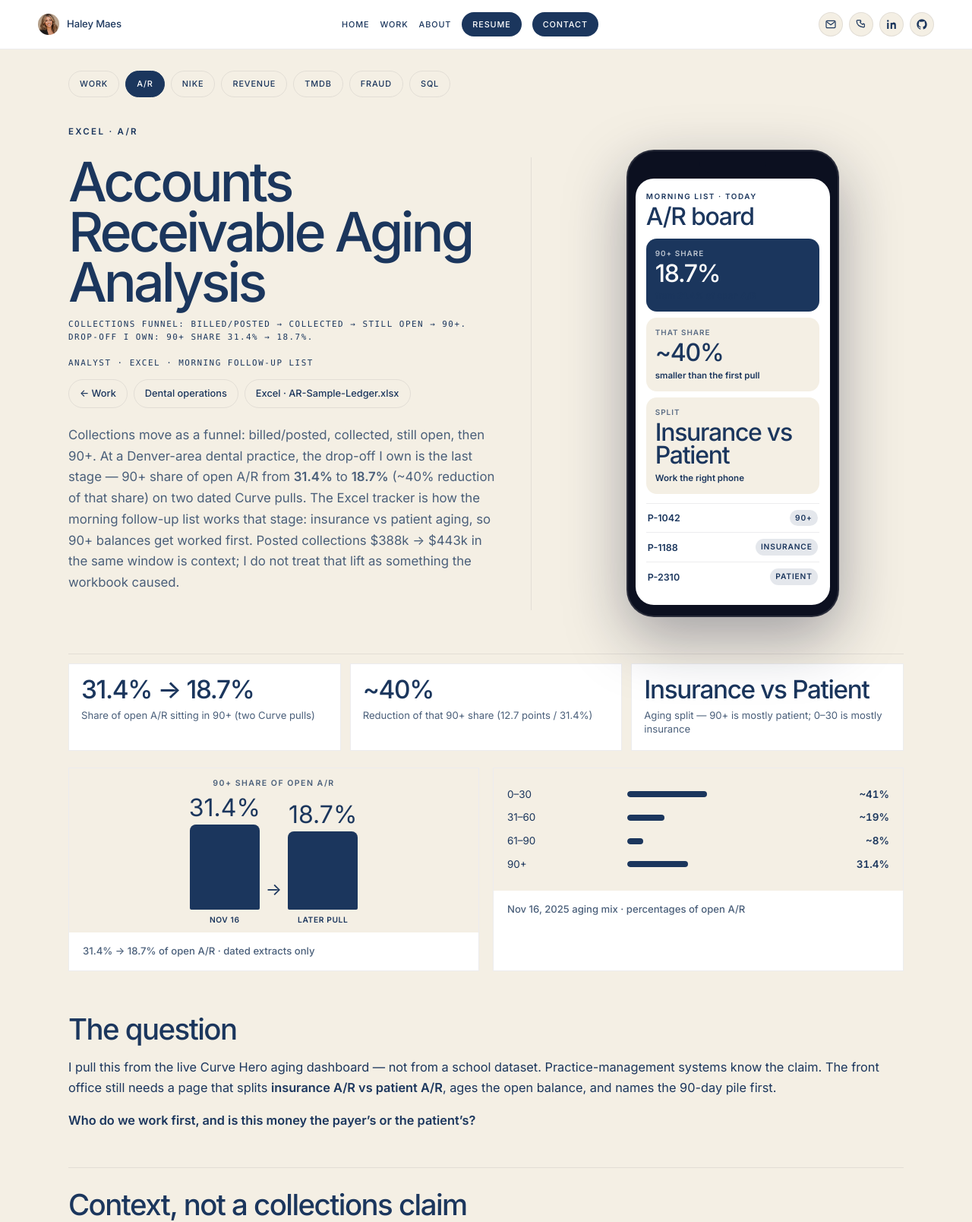
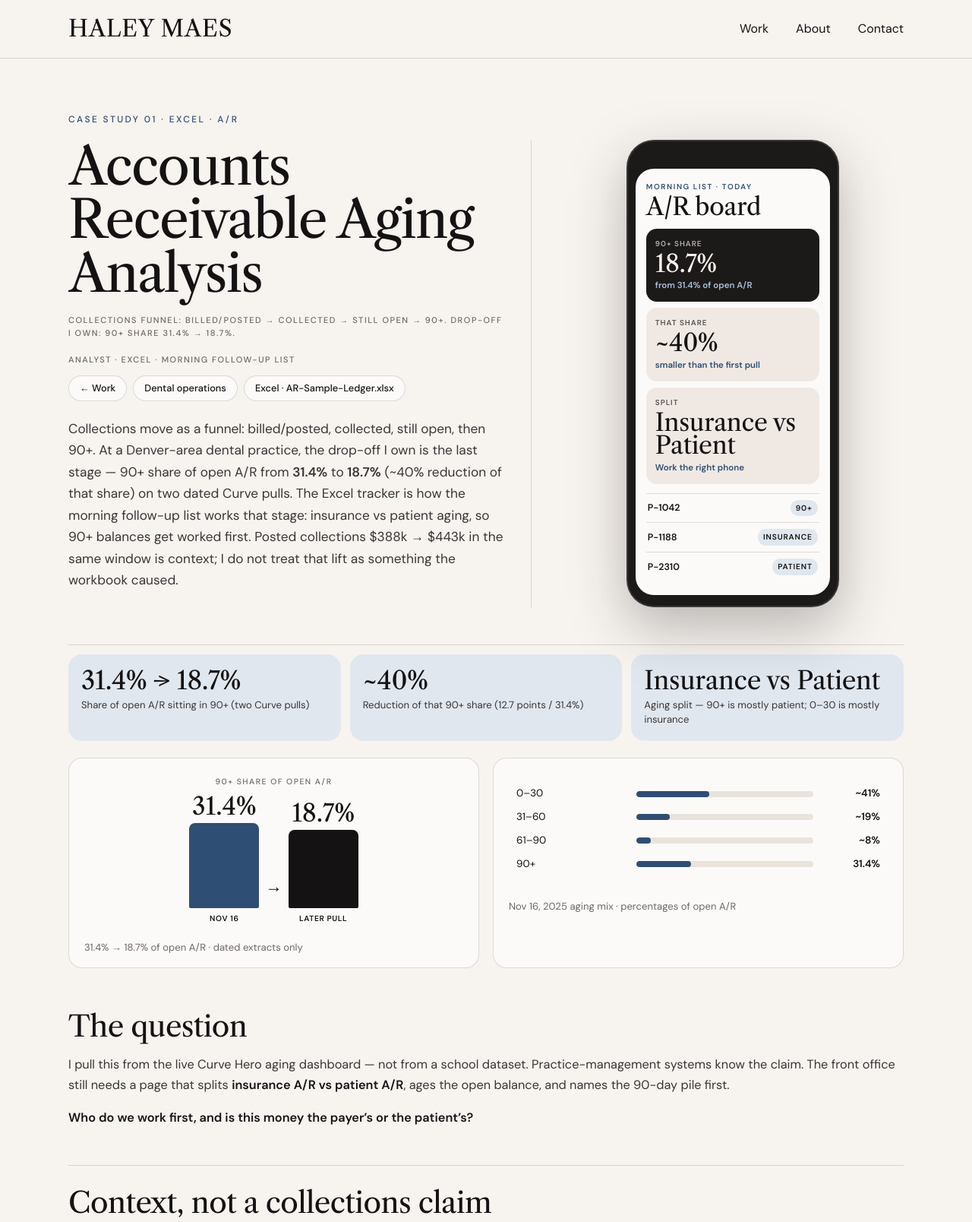
Before and after one commit to haleymaes/haleymaes.github.io, a plain HTML site: page projects/ar-tracker.html in a window 1280 px wide. Shown: the top 1608 px of the page at 76% size. Drawn offline with nearby package versions, Linux system fonts and the light colour scheme; a web font is replaced by a local one.

Commit message:
Preview: put the A/R case study in the site frame
Not published: GitHub Pages serves main, and this waits for approval.

- projects/frame.css: the homepage's fonts, paper, header, footer and card
  style for the study pages, with one accent block per study (easy color
  swaps: --accent, --accent-ink, --accent-on, --accent-light, --tint-1..3).
- ar-tracker.html: site header and footer, "Case study 01" eyebrow,
  prev/next pager, navy accent; old nav, tab rail and ticker removed.
  Content unchanged.

```diff
--- a/projects/ar-tracker.html
+++ b/projects/ar-tracker.html
@@ -1,58 +1,38 @@
 <!DOCTYPE html>
-<html lang="en" data-layout="study" data-theme="ar">
+<html lang="en" data-layout="study" data-theme="study-ar">
 <head>
   <meta charset="utf-8" />
   <meta name="viewport" content="width=device-width, initial-scale=1" />
-  <title>Accounts Receivable Aging Analysis · Haley Maes</title>
+  <title>Accounts Receivable Aging Analysis | Haley Maes</title>
   <meta name="description" content="Denver-area dental practice: 90+ share of open A/R moved from 31.4% to 18.7% (~40% reduction of that share). Excel A/R tracker / morning follow-up list." />
-  <link rel="stylesheet" href="https://fonts.googleapis.com/css2?family=Instrument+Serif:ital@0;1&family=Inter:wght@400;500;600&display=swap" />
+  <link rel="stylesheet" href="https://fonts.googleapis.com/css2?family=DM+Sans:opsz,wght@9..40,400;9..40,500;9..40,600&family=IBM+Plex+Mono:wght@400;500&family=Libre+Caslon+Display&family=Libre+Caslon+Text:ital,wght@0,400;0,700;1,400&display=swap" />
   <link rel="stylesheet" href="styles.css?v=52" />
+  <link rel="stylesheet" href="frame.css" />
   <link rel="icon" href="../assets/favicon.svg" type="image/svg+xml" />
+  <link rel="icon" href="../assets/favicon-32.png" sizes="32x32" type="image/png" />
+  <link rel="apple-touch-icon" href="../assets/apple-touch-icon.png" />
 </head>
 <body>
-  <nav class="site-nav">
-    <div class="wrap">
-      <a class="brand" href="../index.html"><img class="brand-photo" src="img/haley.png" alt="" />Haley Maes</a>
-      <div class="nav-links">
-        <a href="../index.html">Home</a>
-        <a href="../index.html#work">Work</a>
-        <a href="../index.html#about">About</a>
-        <a class="btn" href="../assets/Haley-Maes-Resume.pdf" target="_blank" rel="noopener noreferrer">Resume</a>
-        <a class="btn" href="../index.html#contact">Contact</a>
-      </div>
-      <div class="nav-social" aria-label="Contact">
-        <a class="nav-ico" href="mailto:haleymykellemaes@gmail.com" aria-label="Email" title="Email">
-          <svg viewBox="0 0 24 24" aria-hidden="true" fill="none" stroke="currentColor" stroke-width="1.8" stroke-linejoin="round"><rect x="3" y="5" width="18" height="14" rx="2"/><path d="M4.2 7.2 12 13l7.8-5.8"/></svg>
-        </a>
-        <a class="nav-ico" href="tel:7204673584" aria-label="Phone 720-467-3584, text or call" title="720-467-3584 · text or call">
-          <svg viewBox="0 0 24 24" aria-hidden="true" fill="none" stroke="currentColor" stroke-width="1.8" stroke-linejoin="round"><path d="M8 3.8h2.6l1 2.5-1.8 1.1a11 11 0 0 0 5.1 5.1l1.1-1.8 2.5 1V16a1.7 1.7 0 0 1-1.8 1.7C7.9 16.6 3.4 12.1 3.3 5.6A1.7 1.7 0 0 1 5 3.8H8z"/></svg>
-        </a>
-        <a class="nav-ico" href="https://www.linkedin.com/in/haleymmaes" target="_blank" rel="noopener noreferrer" aria-label="LinkedIn" title="LinkedIn">
-          <svg viewBox="0 0 24 24" aria-hidden="true"><path fill="currentColor" d="M6.54 8.96H3.27V21h3.27V8.96zM4.9 3.5a1.9 1.9 0 1 0 0 3.8 1.9 1.9 0 0 0 0-3.8zM20.73 13.16c0-3.32-1.77-4.86-4.13-4.86-1.9 0-2.75 1.05-3.22 1.78h-.05V8.96H10.1V21h3.24v-5.82c0-1.54.29-3.03 2.2-3.03 1.88 0 1.91 1.76 1.91 3.13V21h3.28v-7.84z"/></svg>
-        </a>
-        <a class="nav-ico" href="https://github.com/haleymaes" target="_blank" rel="noopener noreferrer" aria-label="GitHub" title="GitHub">
-          <svg viewBox="0 0 24 24" aria-hidden="true"><path fill="currentColor" d="M12 2C6.48 2 2 6.58 2 12.26c0 4.52 2.87 8.35 6.84 9.71.5.1.68-.22.68-.49v-1.73c-2.78.62-3.37-1.37-3.37-1.37-.45-1.18-1.11-1.5-1.11-1.5-.91-.64.07-.62.07-.62 1 .07 1.53 1.06 1.53 1.06.89 1.56 2.34 1.11 2.91.85.09-.66.35-1.11.63-1.37-2.22-.26-4.56-1.14-4.56-5.07 0-1.12.39-2.03 1.03-2.75-.1-.26-.45-1.3.1-2.7 0 0 .84-.27 2.75 1.05A9.3 9.3 0 0 1 12 6.84c.85 0 1.71.12 2.51.35 1.9-1.32 2.74-1.05 2.74-1.05.55 1.4.2 2.44.1 2.7.64.72 1.03 1.63 1.03 2.75 0 3.94-2.34 4.8-4.57 5.06.36.32.68.94.68 1.9v2.81c0 .27.18.6.69.49A10.04 10.04 0 0 0 22 12.26C22 6.58 17.52 2 12 2z"/></svg>
-        </a>
-      </div>
-
+  <a class="frame-skip" href="#main">Skip to content</a>
+  <header class="site-head">
+    <div class="site-head__inner">
+      <a class="site-head__name" href="../">Haley Maes</a>
+      <nav aria-label="Primary">
+        <ul>
+          <li><a href="../#work">Work</a></li>
+          <li><a href="../#about">About</a></li>
+          <li><a href="#contact">Contact</a></li>
+        </ul>
+      </nav>
     </div>
-  </nav>
+  </header>
 
   <div class="stage">
     <div class="page-col">
-      <nav class="hang-rail" aria-label="Case studies">
-        <a class="hang-tab" href="../index.html">Work</a>
-        <a class="hang-tab is-active" href="ar-tracker.html">A/R</a>
-        <a class="hang-tab" href="nike.html">Nike</a>
-        <a class="hang-tab" href="revenue-intelligence/">Revenue</a>
-        <a class="hang-tab" href="tmdb-revenue.html">TMDb</a>
-        <a class="hang-tab" href="transaction-anomaly.html">Fraud</a>
-        <a class="hang-tab" href="student-performance-sql.html">SQL</a>
-      </nav>
 
       <div class="folder">
-        <main class="sheet">
-          <p class="folder-heading"><span>Excel · A/R</span></p>
+        <main class="sheet" id="main">
+          <p class="folder-heading"><span>Case study 01 · Excel · A/R</span></p>
           <div class="case-hero">
             <div>
               <h1 class="display">Accounts Receivable Aging Analysis</h1>
@@ -244,27 +224,29 @@
             <h2>Limitations</h2>
             <p>Practice is unnamed here (a Denver-area dental practice). No patient names, no chart copies from the PMS, no provider names, no annual collections mix by card type. The Nov 16, 2025 snapshot is dated in Curve (31.4% in 90+); the second aging screenshot is the same dashboard on a later pull (18.7% in 90+). The public workbook is a 90+ outstanding extract with placeholder IDs and demo visit / next-appointment dates — it is not the full open A/R mix those two percentages describe.</p>
           </div>
-
-          <a class="ticker ticker-link" href="nike.html">
-            <b>Next: Nike analog</b><span>↗</span>
-            <b>Next: Nike analog</b><span>↗</span>
-            <b>Next: Nike analog</b><span>↗</span>
-          </a>
-          <div class="pager">
-            <a href="../index.html#work">← All work</a>
-            <a href="nike.html">Nike analog →</a>
-          </div>
+          <nav class="study-pager" aria-label="More case studies"><a href="../#work"><span>Back to</span>All work</a><a href="student-performance-sql.html"><span>Next · 02</span>Student Performance Risk Analysis</a></nav>
         </main>
       </div>
     </div>
   </div>
 
-  <footer>
-    <div class="wrap">
-      <span>Haley Maes · Dental A/R</span>
-      <a href="../index.html">Portfolio home</a>
+  <footer class="site-foot" id="contact">
+    <div class="site-foot__inner">
+      <p class="site-foot__eyebrow">Let’s work together</p>
+      <div class="site-foot__grid">
+        <p class="site-foot__name"><a href="../">Haley Maes</a></p>
+        <ul class="site-foot__links">
+          <li><a href="https://github.com/haleymaes" target="_blank" rel="noopener noreferrer">GitHub</a></li>
+          <li><a href="https://www.linkedin.com/in/haleymmaes" target="_blank" rel="noopener noreferrer">LinkedIn</a></li>
+          <li><a href="../assets/Haley-Maes-Resume.pdf" target="_blank" rel="noopener">Résumé<span class="frame-sr"> (PDF)</span></a></li>
+        </ul>
+      </div>
+      <ul class="site-foot__contact">
+        <li><a href="mailto:haleymykellemaes@gmail.com">haleymykellemaes@gmail.com</a></li>
+        <li><a href="tel:+17204673584">(720) 467-3584</a></li>
+      </ul>
+      <p class="site-foot__fine">Arvada, CO. Open to data analyst, financial analyst, and analytics-focused operations roles.</p>
     </div>
   </footer>
-<script src="nav.js"></script>
 </body>
 </html>
--- /dev/null
+++ b/projects/frame.css
@@ -0,0 +1,243 @@
+/*
+ * Site frame for the case studies (A/R, Student, Film, Nike, Fraud). Loaded after
+ * styles.css (and fraud.css). Gives every study the homepage's fonts, paper, header,
+ * footer and card style; each study keeps one accent, set in its block below.
+ *
+ * To try a new color combo on a study, edit its block:
+ *   --accent        bars, highlights, filled buttons (3:1 or more on the paper)
+ *   --accent-ink    small accent text on the paper (4.5:1 or more)
+ *   --accent-on     text on an --accent fill: white or ink, whichever reads
+ *   --accent-light  accent on the dark cards (phone, code, review queue)
+ *   --tint-1..3     soft fills behind the headline numbers
+ */
+
+/* ----- 1. Site palette and type (the template's own variables point here) ----- */
+
+html[data-layout="study"] {
+  --paper: #F7F3EF;
+  --paper-2: #F0E9E3;
+  --card: #FCFAF8;
+  --dark: #1C1919;
+  --dark-ink: #F6EFEA;
+  --dark-muted: #BDB2AE;
+  --dark-rule: rgba(246, 239, 234, 0.16);
+  --ink: #151213;
+  --ink-2: #3C3536;
+  --ink-3: #6F6765;
+  --rule: rgba(21, 18, 19, 0.14);
+  --track: #EAE3DC;
+  --f-serif: "Libre Caslon Text", Georgia, "Times New Roman", serif;
+  --f-display: "Libre Caslon Display", "Libre Caslon Text", Georgia, serif;
+  --f-sans: "DM Sans", "Helvetica Neue", Arial, sans-serif;
+  --mono: "IBM Plex Mono", ui-monospace, "SFMono-Regular", Menlo, monospace;
+
+  /* default accent: the site's rose */
+  --accent: #B4706A;
+  --accent-ink: #9C544D;
+  --accent-on: #FFFFFF;
+  --accent-light: #E8B6AF;
+  --tint-1: #F2DAD6;
+  --tint-2: #F2DAD6;
+  --tint-3: #F2DAD6;
+
+  --gray: var(--paper);
+  --white: var(--card);
+  --muted: var(--ink-3);
+  --line: var(--rule);
+  --blue: var(--ink);
+  --pink: var(--accent);
+  --gold: var(--accent-light);
+  --sans: var(--f-sans);
+  --display: var(--f-serif);
+  --serif: var(--f-serif);
+  --news: var(--f-serif);
+  --script: var(--f-serif);
+  --blackletter: var(--f-serif);
+  --shadow: 0 22px 44px -26px rgba(21, 18, 19, 0.4);
+  --radius: 18px;
+  background: var(--paper);
+}
+
+/* ----- 2. One accent per study ----- */
+
+html[data-theme="study-ar"] {        /* 01 · navy */
+  --accent: #2F4E74; --accent-ink: #2F4E74; --accent-on: #FFFFFF; --accent-light: #A9C1DE;
+  --tint-1: #E0E7EF; --tint-2: #E0E7EF; --tint-3: #E0E7EF;
+}
+html[data-theme="study-student"] {   /* 02 · olive */
+  --accent: #5B7A3A; --accent-ink: #4B6630; --accent-on: #FFFFFF; --accent-light: #C3D9A0;
+  --tint-1: #E4ECD8; --tint-2: #E4ECD8; --tint-3: #E4ECD8;
+}
+html[data-theme="study-film"] {      /* 04 · pastel: dusty blue, sage, blush */
+  --accent: #5D84A6; --accent-ink: #4A6F90; --accent-on: #151213; --accent-light: #A9C4DA;
+  --tint-1: #DFE8F0; --tint-2: #DDEAE2; --tint-3: #F5E1DE;
+}
+html[data-theme="study-nike"] {      /* 05 · orange */
+  --accent: #C2561E; --accent-ink: #A3461A; --accent-on: #FFFFFF; --accent-light: #F2A57A;
+  --tint-1: #F7E1D3; --tint-2: #F7E1D3; --tint-3: #F7E1D3;
+}
+html[data-theme="study-fraud"] {     /* 06 · mustard */
+  --accent: #A07A00; --accent-ink: #7A5D00; --accent-on: #151213; --accent-light: #E8C547;
+  --tint-1: #F4EAC6; --tint-2: #F4EAC6; --tint-3: #F4EAC6;
+}
+
+/* ----- 3. Base ----- */
+
+html[data-layout="study"] body { background: var(--paper); color: var(--ink); font-family: var(--f-sans); }
+html[data-layout="study"] .stage { background: transparent; }
+html[data-layout="study"] ::selection { background: var(--tint-1); }
+html[data-layout="study"] :focus-visible { outline: 2px solid var(--ink); outline-offset: 3px; }
+
+/* Header (same as the homepage's other pages) */
+html[data-layout="study"] .site-head { border-bottom: 1px solid var(--rule); background: var(--paper); }
+html[data-layout="study"] .site-head__inner { display: flex; justify-content: space-between; align-items: center; gap: 20px; width: min(1100px, calc(100% - 48px)); min-height: 76px; margin: 0 auto; }
+html[data-layout="study"] .site-head ul { display: flex; gap: clamp(18px, 3vw, 36px); margin: 0; padding: 0; list-style: none; }
+html[data-layout="study"] .site-head a { color: var(--ink); font: 400 1rem/1.4 var(--f-sans); letter-spacing: 0; text-transform: none; text-decoration: none; }
+html[data-layout="study"] .site-head ul a:hover { color: var(--accent-ink); }
+html[data-layout="study"] .site-head .site-head__name { font: 400 clamp(1.4rem, 2.4vw, 1.9rem)/1 var(--f-display); letter-spacing: 0.02em; text-transform: uppercase; }
+
+/* ----- 4. Headline block ----- */
+
+html[data-layout="study"] .sheet { padding-top: clamp(40px, 6vw, 72px); }
+html[data-layout="study"] .folder-heading,
+html[data-layout="study"] .folder-heading span { font: 500 12px/1.4 var(--f-sans); letter-spacing: 0.2em; text-transform: uppercase; color: var(--accent-ink); }
+html[data-layout="study"] .paper-rule,
+html[data-layout="study"] .role-strip { font: 500 11px/1.55 var(--f-sans); letter-spacing: 0.14em; text-transform: uppercase; color: var(--ink-3); }
+html[data-layout="study"] .display { font: 400 clamp(2.6rem, 5.4vw, 4.8rem)/1.02 var(--f-serif); letter-spacing: -0.025em; color: var(--ink); }
+html[data-layout="study"] .display + .paper-rule,
+html[data-layout="study"] .display + .case-subtitle { margin-top: 18px; }
+html[data-layout="study"] .case-subtitle { font-family: var(--f-serif); font-size: clamp(1.35rem, 2.2vw, 1.9rem); line-height: 1.2; letter-spacing: -0.01em; color: var(--accent-ink); }
+html[data-layout="study"] .article-lede { color: var(--ink-2); font-size: 1.08rem; }
+html[data-layout="study"] .case-hero { border-bottom-color: var(--rule); }
+
+html[data-layout="study"] .pill,
+html[data-layout="study"] .pill-date { border: 1px solid var(--rule); background: var(--card); color: var(--ink); font: 500 0.8rem/1.2 var(--f-sans); letter-spacing: 0; text-transform: none; }
+html[data-layout="study"] a.pill:hover { border-color: var(--ink); background: var(--ink); color: var(--paper); }
+html[data-layout="study"] .btn,
+html[data-layout="study"] .btn-dark,
+html[data-layout="study"] .btn-primary { border-color: var(--ink); border-radius: 999px; background: var(--ink); color: var(--paper); font-family: var(--f-sans); }
+html[data-layout="study"] .btn:hover,
+html[data-layout="study"] .btn-dark:hover,
+html[data-layout="study"] .btn-primary:hover { border-color: var(--accent); background: var(--accent); color: var(--accent-on); }
+
+/* ----- 5. Prose ----- */
+
+html[data-layout="study"] .prose h2 { font: 400 clamp(1.9rem, 3vw, 2.6rem)/1.08 var(--f-serif); letter-spacing: -0.015em; color: var(--ink); border-top-color: var(--rule); }
+html[data-layout="study"] .prose h3 { font-family: var(--f-serif); font-weight: 400; letter-spacing: -0.01em; }
+html[data-layout="study"] .prose p,
+html[data-layout="study"] .prose li { color: var(--ink-2); }
+html[data-layout="study"] .prose strong,
+html[data-layout="study"] .prose b { color: var(--ink); }
+html[data-layout="study"] .prose a:not(.btn):not(.pill),
+html[data-layout="study"] .sheet p > a:not(.btn):not(.pill) { color: var(--accent-ink); text-decoration-thickness: 1px; text-underline-offset: 3px; }
+
+/* ----- 6. Cards, numbers, bars ----- */
+
+html[data-layout="study"] .stat,
+html[data-layout="study"] .panel,
+html[data-layout="study"] .pa,
+html[data-layout="study"] .notice,
+html[data-layout="study"] .polaroid,
+html[data-layout="study"] .viz-kpi,
+html[data-layout="study"] .viz-chart,
+html[data-layout="study"] .table-wrap,
+html[data-layout="study"] .demo { border: 1px solid var(--rule); border-radius: 18px; background: var(--card); box-shadow: none; color: var(--ink); }
+html[data-layout="study"] .polaroid { padding: 12px; }
+html[data-layout="study"] .polaroid-shot { border-radius: 12px; background: transparent; }
+html[data-layout="study"] .polaroid figcaption,
+html[data-layout="study"] .polaroid .caption { padding: 12px 8px 4px; color: var(--ink-3); font-weight: 400; }
+html[data-layout="study"] .stats .stat:nth-child(1),
+html[data-layout="study"] .viz-kpis .viz-kpi:nth-child(1) { border-color: transparent; background: var(--tint-1); }
+html[data-layout="study"] .stats .stat:nth-child(2),
+html[data-layout="study"] .viz-kpis .viz-kpi:nth-child(2) { border-color: transparent; background: var(--tint-2); }
+html[data-layout="study"] .stats .stat:nth-child(3),
+html[data-layout="study"] .viz-kpis .viz-kpi:nth-child(3) { border-color: transparent; background: var(--tint-3); }
+html[data-layout="study"] .stat b,
+html[data-layout="study"] .viz-kpi b { font-family: var(--f-serif); font-weight: 400; letter-spacing: -0.01em; color: var(--ink); }
+html[data-layout="study"] .stat span,
+html[data-layout="study"] .viz-kpi em { color: var(--ink-2); }
+html[data-layout="study"] .panel h3,
+html[data-layout="study"] .pa h3,
+html[data-layout="study"] .viz-kpi span { font: 500 10.5px/1.4 var(--f-sans); letter-spacing: 0.14em; text-transform: uppercase; color: var(--ink-3); }
+html[data-layout="study"] .pa { border-top: 3px solid var(--accent); }
+html[data-layout="study"] .notice { border-left: 3px solid var(--accent); }
+
+html[data-layout="study"] .drop-kicker,
+html[data-layout="study"] .prose .drop-kicker { margin: 0 0 8px; color: var(--ink-3); font: 500 10.5px/1.4 var(--f-sans); letter-spacing: 0.14em; text-transform: uppercase; }
+html[data-layout="study"] .bar-track { background: var(--track); }
+html[data-layout="study"] .bar-fill { background: var(--accent); }
+
+html[data-layout="study"] .viz-step,
+html[data-layout="study"] .viz-filter { border: 1px solid var(--rule); background: var(--card); color: var(--ink); }
+html[data-layout="study"] .viz-step:hover,
+html[data-layout="study"] .viz-filter:hover { border-color: var(--ink); }
+html[data-layout="study"] .viz-step.is-active,
+html[data-layout="study"] .viz-filter.is-active { border-color: var(--ink); background: var(--ink); color: var(--paper); }
+
+html[data-layout="study"] .result.late { background: var(--accent); color: var(--accent-on); }
+html[data-layout="study"] .result.ontime { background: var(--tint-1); color: var(--ink); }
+
+/* Tables */
+html[data-layout="study"] thead th { border-bottom: 1px solid var(--ink); background: transparent; color: var(--ink-3); font: 500 10.5px/1.4 var(--f-sans); letter-spacing: 0.14em; text-transform: uppercase; }
+html[data-layout="study"] td,
+html[data-layout="study"] th { border-color: var(--rule); }
+
+/* Code */
+html[data-layout="study"] pre.code,
+html[data-layout="study"] pre.code code { background: var(--dark); color: var(--dark-ink); }
+html[data-layout="study"] pre.code { padding: 18px 20px; border: 0; border-radius: 14px; font: 400 0.8rem/1.6 var(--mono); }
+html[data-layout="study"] :not(pre) > code { border: 0; border-radius: 4px; background: var(--paper-2); color: var(--ink); font-family: var(--mono); font-size: 0.86em; }
+
+/* Phone mockups */
+html[data-layout="study"] .phone { filter: drop-shadow(0 26px 36px rgba(21, 18, 19, 0.28)); }
+html[data-layout="study"] .phone-bezel,
+html[data-layout="study"] .phone-notch { background: var(--dark); }
+html[data-layout="study"] .phone-screen { background: var(--card); }
+html[data-layout="study"] .ph-kicker { color: var(--accent-ink); }
+html[data-layout="study"] .ph-title,
+html[data-layout="study"] .ph-kpi b { font-family: var(--f-serif); font-weight: 400; letter-spacing: -0.01em; }
+html[data-layout="study"] .ph-kpi { background: var(--paper-2); }
+html[data-layout="study"] .ph-kpi.hot { background: var(--dark); color: var(--dark-ink); }
+html[data-layout="study"] .ph-kpi em { color: var(--accent-ink); }
+html[data-layout="study"] .ph-kpi.hot em { color: var(--accent-light); }
+html[data-layout="study"] .ph-row b { background: var(--tint-1); color: var(--ink); }
+
+/* ----- 7. Previous / next and the call to action ----- */
+
+html[data-layout="study"] .study-cta { margin-top: 40px; }
+html[data-layout="study"] .study-pager { display: flex; justify-content: space-between; gap: 20px; margin-top: clamp(48px, 6vw, 80px); padding-top: 24px; border-top: 1px solid var(--rule); }
+html[data-layout="study"] .study-pager a { display: grid; gap: 6px; max-width: 48%; color: var(--ink); font: 400 clamp(1.1rem, 1.8vw, 1.4rem)/1.25 var(--f-serif); text-decoration: none; }
+html[data-layout="study"] .study-pager a:last-child { margin-left: auto; text-align: right; }
+html[data-layout="study"] .study-pager a:hover { color: var(--accent-ink); }
+html[data-layout="study"] .study-pager span { color: var(--accent-ink); font: 500 10.5px/1.4 var(--f-sans); letter-spacing: 0.16em; text-transform: uppercase; }
+
+/* ----- 8. Footer (same as the homepage) ----- */
+
+html[data-layout="study"] footer.site-foot { margin-top: 0; padding: 72px 0 48px; border: 0; background: var(--ink); color: var(--paper); font: 400 1rem/1.6 var(--f-sans); letter-spacing: 0; text-transform: none; }
+html[data-layout="study"] .site-foot__inner { width: min(1100px, calc(100% - 48px)); margin: 0 auto; }
+html[data-layout="study"] .site-foot__eyebrow { margin: 0 0 14px; color: #E8B6AF; font: 500 12px/1.4 var(--f-sans); letter-spacing: 0.2em; text-transform: uppercase; }
+html[data-layout="study"] .site-foot__grid { display: flex; flex-wrap: wrap; justify-content: space-between; align-items: end; gap: 28px; }
+html[data-layout="study"] .site-foot__name { margin: 0; font: 400 clamp(2.4rem, 5vw, 4rem)/1 var(--f-display); letter-spacing: 0.02em; text-transform: uppercase; }
+html[data-layout="study"] .site-foot__name a { color: inherit; }
+html[data-layout="study"] .site-foot__links { display: flex; gap: 24px; margin: 0; padding: 0; list-style: none; }
+html[data-layout="study"] .site-foot__links a { color: #E8B6AF; font-size: 0.86rem; letter-spacing: 0.12em; text-transform: uppercase; }
+html[data-layout="study"] .site-foot__links a:hover { color: var(--paper); }
+html[data-layout="study"] .site-foot__contact { display: flex; flex-wrap: wrap; gap: 10px 36px; margin: 30px 0 0; padding: 0; list-style: none; }
+html[data-layout="study"] .site-foot__contact a { padding-bottom: 3px; border-bottom: 1px solid rgba(232, 182, 175, 0.4); color: var(--paper); font: 400 clamp(1.1rem, 1.7vw, 1.35rem)/1.3 var(--f-serif); overflow-wrap: anywhere; }
+html[data-layout="study"] .site-foot__contact a:hover { border-color: #E8B6AF; color: #E8B6AF; }
+html[data-layout="study"] .site-foot__fine { margin: 28px 0 0; color: var(--dark-muted); font-size: 0.85rem; }
+html[data-layout="study"] footer.site-foot :focus-visible { outline-color: var(--paper); }
+
+.frame-sr { position: absolute; width: 1px; height: 1px; overflow: hidden; clip-path: inset(50%); }
+
+@media (max-width: 600px) {
+  html[data-layout="study"] .site-head ul { gap: 16px; }
+  html[data-layout="study"] .site-head a { font-size: 0.92rem; }
+  html[data-layout="study"] .site-foot__links { flex-direction: column; gap: 10px; }
+  html[data-layout="study"] .study-pager { flex-direction: column; }
+  html[data-layout="study"] .study-pager a { max-width: none; }
+  html[data-layout="study"] .study-pager a:last-child { margin-left: 0; text-align: left; }
+}
+
+html[data-layout="study"] .frame-skip { position: absolute; left: 16px; top: -60px; z-index: 50; padding: 8px 14px; background: var(--ink); color: var(--paper); text-decoration: none; }
+html[data-layout="study"] .frame-skip:focus { top: 12px; }
```
